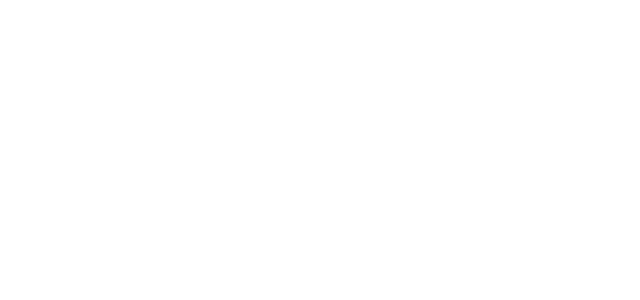
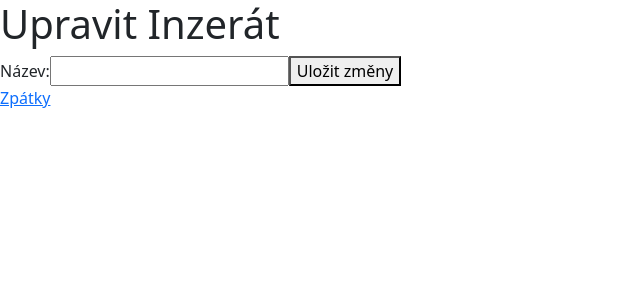
Before and after one commit to gyarab/2024-4e-Javurkova-CundrAppka, a React (Create React App) app in the folder client/: page /inzeraty/upravit/1 in a window 1280 px wide. Before the commit this address had no page. Shown: the top 300 px of the page, without its empty margins (0-640 px from the left). Built offline with nearby package versions, Linux system fonts and the light colour scheme; no server answers.

Commit message:
ads update

```diff
--- a/client/src/App.tsx
+++ b/client/src/App.tsx
@@ -6,6 +6,7 @@
 import AdsPage from 'pages/ads/AdsPage'
 import CreateAdPage from 'pages/ads/CreateAdPage'
 import ViewAdPage from 'pages/ads/ViewAdPage'
+import UpdateAdPage from 'pages/ads/UpdateAdPage'
 
 // functions
 
@@ -20,6 +21,7 @@
           <Route path='/inzeraty' element={<AdsPage />} />
           <Route path='/inzeraty/zverejnit' element={<CreateAdPage />} />
           <Route path='/inzeraty/:id' element={<ViewAdPage />} />
+          <Route path='/inzeraty/upravit/:id' element={<UpdateAdPage />} />
         </Routes>
       </Router>
     </>
--- a/client/src/hooks/ads/useDeleteAd.ts
+++ b/client/src/hooks/ads/useDeleteAd.ts
@@ -22,7 +22,7 @@
                 return { success: false }
             }
         } catch (err) {
-            return { success: true }
+            return { success: false }
         } finally {
             setLoading(false)
         }
--- /dev/null
+++ b/client/src/hooks/ads/useUpdateAd.ts
@@ -0,0 +1,30 @@
+import { useState } from 'react'
+
+const useUpdateAd = () => {
+
+  const [loading, setLoading] = useState(false)
+
+  async function updateAd(id: string, updatedData: any) {
+    setLoading(true)
+
+    try {
+
+      const response = await fetch(`/api/ads/${id}`, {
+        method: 'PUT',
+        headers: { 'Content-Type': 'application/json' },
+        body: JSON.stringify(updatedData),
+      })
+
+      const data = await response.json()
+
+      return data.success
+    } catch (err) {
+      alert('Při vytváření inzerátu nastala chyba')
+      return
+    }
+  }
+
+  return { updateAd, loading }
+}
+
+export default useUpdateAd;
--- a/client/src/pages/ads/CreateAdPage.tsx
+++ b/client/src/pages/ads/CreateAdPage.tsx
@@ -8,7 +8,7 @@
     const navigate = useNavigate()
     const [loading, setLoading] = useState(false)
 
-    const handleSubmit = async (e: React.FormEvent<HTMLFormElement>) => {
+    const handleSubmit = async (e: React.FormEvent) => {
         e.preventDefault()
         if (!title.trim()) {
             alert('Vyplnte nazev inzeratu')
--- /dev/null
+++ b/client/src/pages/ads/UpdateAdPage.tsx
@@ -0,0 +1,60 @@
+import { useState, useEffect } from 'react'
+import { useParams, useNavigate } from 'react-router-dom'
+import useFetchSingleAd from 'hooks/ads/useFetchSingleAd'
+import useUpdateAd from 'hooks/ads/useUpdateAd'
+
+function UpdateAdPage() {
+  const { id } = useParams()
+  const navigate = useNavigate()
+  const { ad, loading: loadingAd } = useFetchSingleAd(id!)
+  const { updateAd, loading: updating } = useUpdateAd()
+
+  const [formData, setFormData] = useState({
+    title: ''
+  })
+
+  useEffect(() => {
+    if (ad) {
+      setFormData({ title: ad.title })
+    }
+  }, [ad])
+
+  const handleChange = (e: React.ChangeEvent<HTMLInputElement>) => {
+    setFormData({ ...formData, [e.target.name]: e.target.value })
+  }
+
+  const handleSubmit = async (e: React.FormEvent) => {
+    e.preventDefault()
+    if (id) {
+        const success = await updateAd(id, formData);
+      if (success) {
+        navigate(`/inzeraty/${id}`)
+      } else {
+        alert('Nastal problém při uprave inzerátu')
+      }
+    }
+  }
+
+  if (loadingAd || updating) return <p>Načítání...</p>
+
+  return (
+    <div>
+      <h1>Upravit Inzerát</h1>
+      <form onSubmit={handleSubmit}>
+        <label>
+          Název:
+          <input
+            name="title"
+            value={formData.title}
+            onChange={handleChange}
+            required
+          />
+        </label>
+        <button type="submit">Uložit změny</button>
+      </form>
+      <p><a href={`/inzeraty/${id}`}>Zpátky</a></p>
+    </div>
+  )
+}
+
+export default UpdateAdPage
--- a/client/src/pages/ads/ViewAdPage.tsx
+++ b/client/src/pages/ads/ViewAdPage.tsx
@@ -32,6 +32,7 @@
   return (
     <div>
       <h1>{ad.title}</h1>
+      <p><a className='btn btn-primary' href={`/inzeraty/upravit/${ad._id}`}>Upravit</a></p>
       <p><button onClick={handleDelete}>Smazat</button></p>
       <p><a href="/inzeraty">Zpatky</a></p>
     </div>
```
